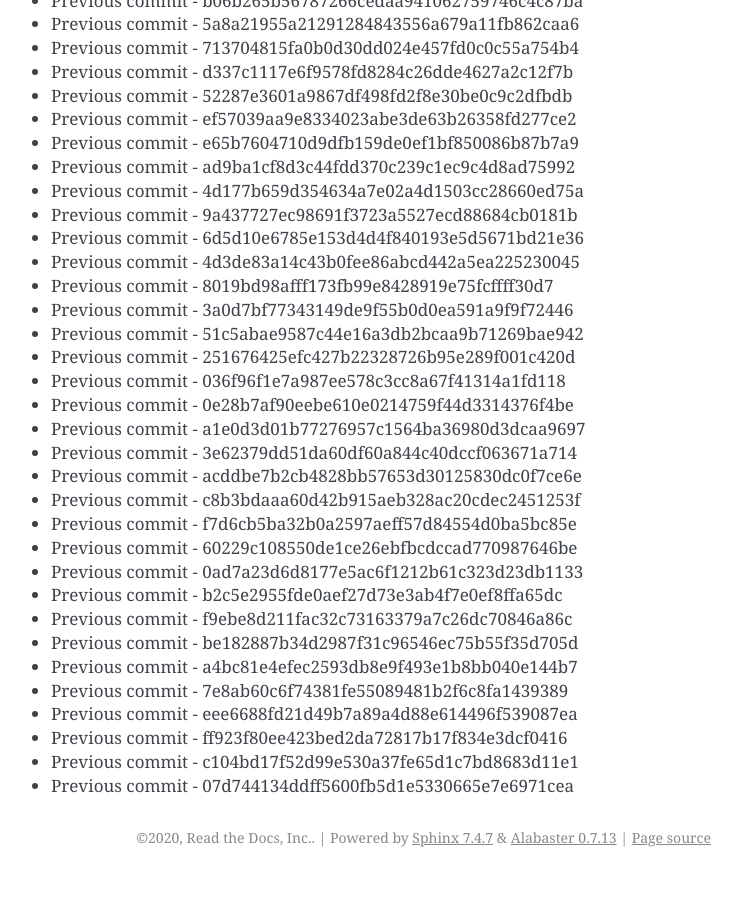
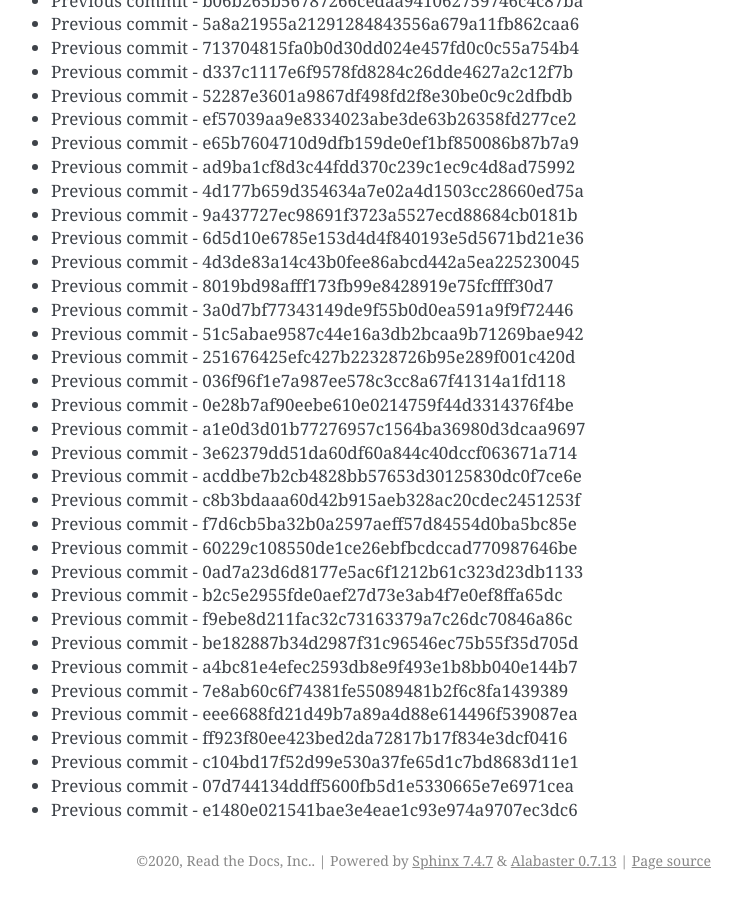
Before and after one commit to readthedocs/rtd-git-stresstest, a Sphinx documentation site: the page built from docs/updates.rst, in a window 1280 px wide and 900 px high, scrolled down 46583 px. Shown: the whole window, without its empty margins (399-1141 px from the left). Built offline with Sphinx 7.4.7, drawn with Linux system fonts in a browser that asks for light colours; before the commit the page ends 47460 px from its top, so only the background shows below that.

Commit message:
Generating commit from previous: e1480e021541bae3e4eae1c93e974a9707ec3dc6

```diff
--- a/docs/updates.rst
+++ b/docs/updates.rst
@@ -1989,3 +1989,4 @@ It can be tested for any performance characteristics.
 * Previous commit - ff923f80ee423bed2da72817b17f834e3dcf0416
 * Previous commit - c104bd17f52d99e530a37fe65d1c7bd8683d11e1
 * Previous commit - 07d744134ddff5600fb5d1e5330665e7e6971cea
+* Previous commit - e1480e021541bae3e4eae1c93e974a9707ec3dc6
```
